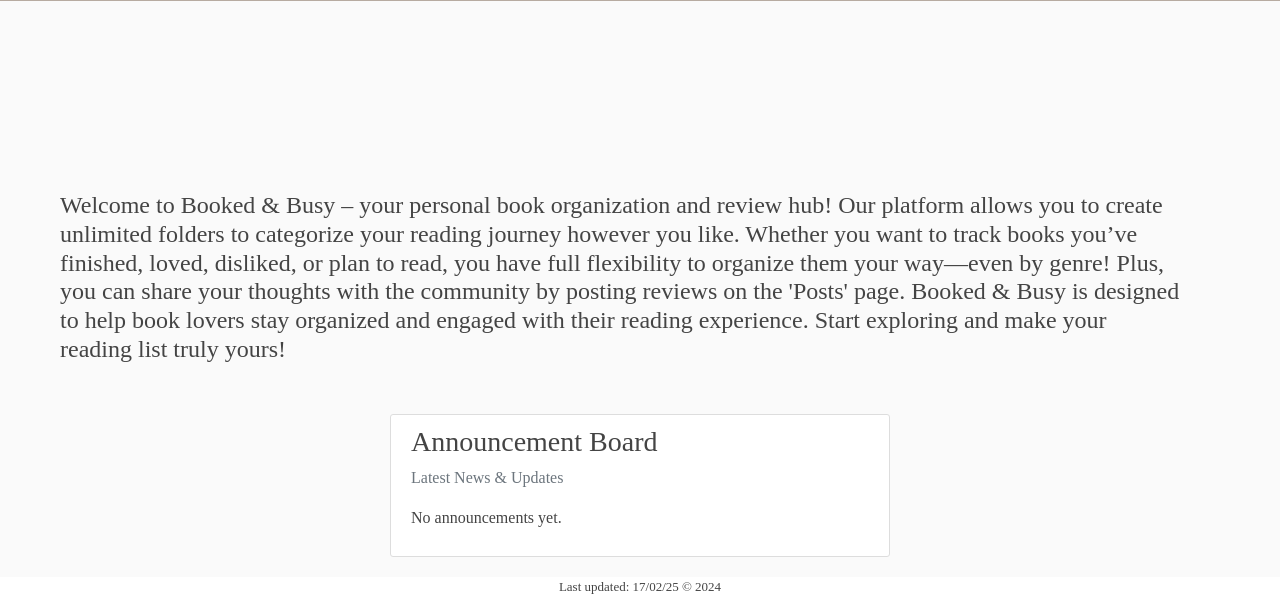
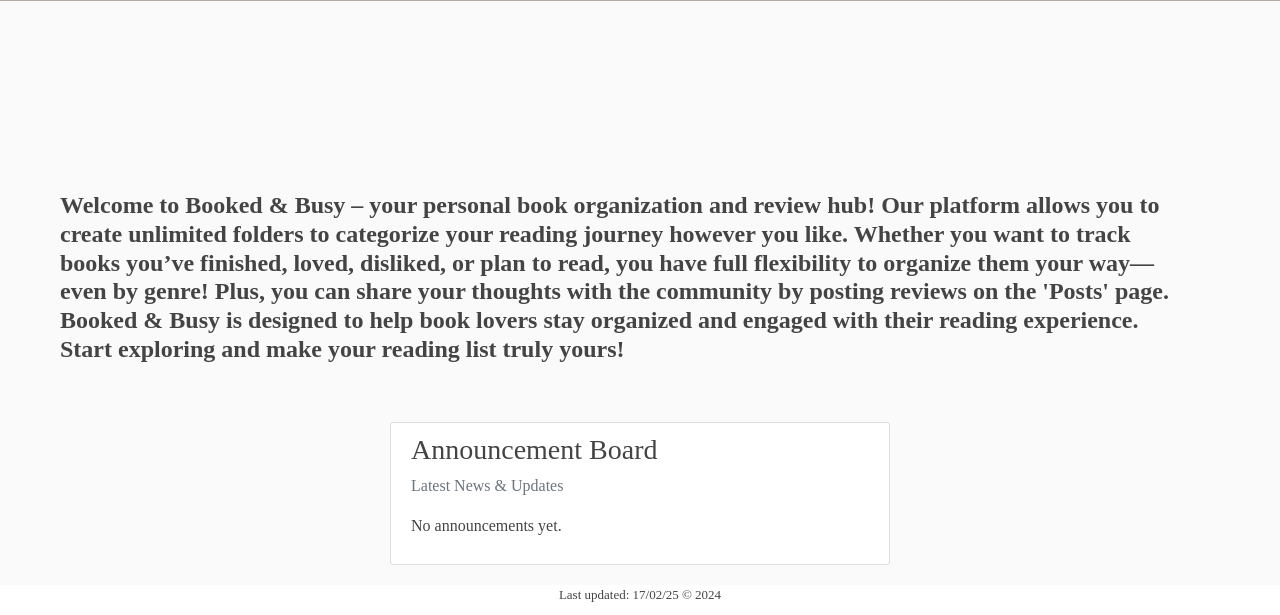
Before and after one commit to kristineLCS/Frameworks_django, a Django app: page / in a window 1280 px wide. Shown: the part 529-1144 px from the top of the page. Before the commit the page ends 1123 px from the top, so only its background shows below. Run offline with Django 4.2, Linux system fonts and the light colour scheme; data that the repository does not hold is empty; parts of the project's set-up code (start-up, migrations or seed data) failed here and were passed over; some libraries are stand-ins or nearby versions; some web fonts are replaced.

Commit message:
stylilng

```diff
--- a/book_tracker/static/blog/main.css
+++ b/book_tracker/static/blog/main.css
@@ -250,12 +250,18 @@ background-color: #6e4f30;
     padding-bottom: 50px;
 }
 
+.about-paragraph{
+    font-weight: bold;
+}
+
 .about-detail{
-    font-weight: bold;
+    margin-left: 60px;
+    margin-right: 100px;
+}
+
+.about-container{
     margin-top: 40px;
     margin-bottom: 50px;
-    margin-left: 60px;
-    margin-right: 100px;
 }
 
 /* POST PAGE */
--- a/book_tracker/templates/blog/home.html
+++ b/book_tracker/templates/blog/home.html
@@ -16,7 +16,7 @@
 
     <div class="about-container">
         <div class="about-detail">
-            <h4>
+            <h4 class="about-paragraph">
                 Welcome to Booked & Busy – your personal book organization and review hub! Our platform allows you to create
                 unlimited folders to categorize your reading journey however you like. Whether you want to track books you’ve
                 finished, loved, disliked, or plan to read, you have full flexibility to organize them your way—even by genre!
```
